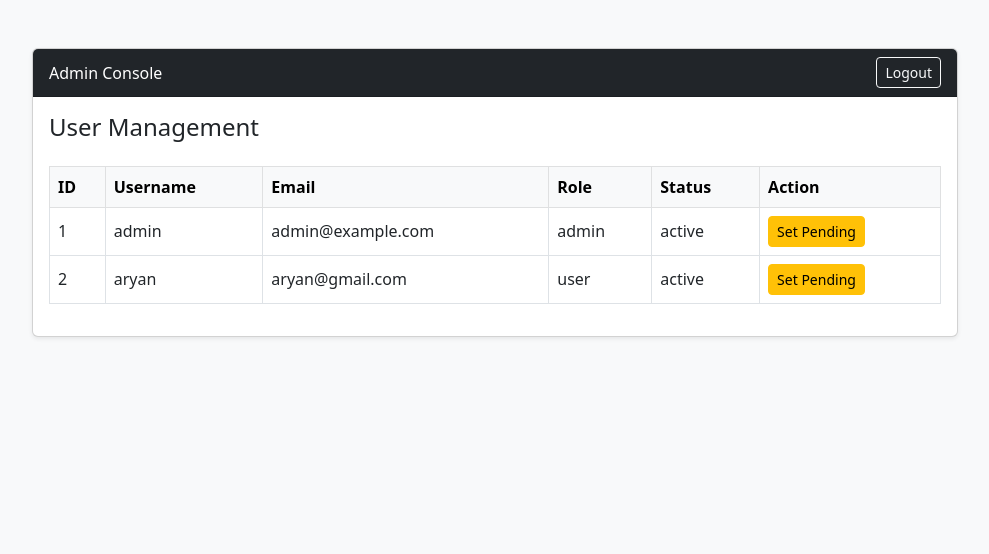
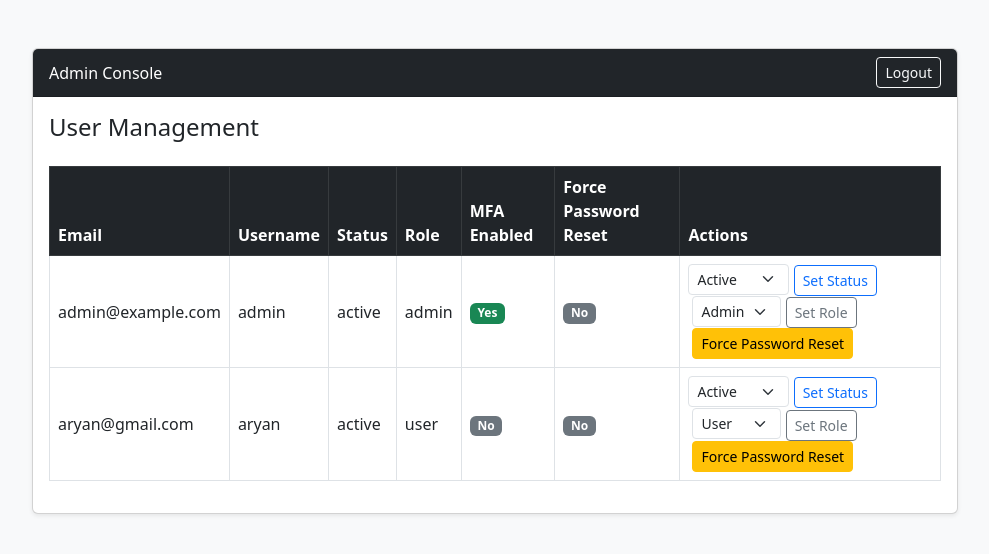
Before and after one commit to ARYDESTROYER/IP_Checker, a Flask app: page /admin in a window 1280 px wide. Shown: the part 60-614 px from the top of the page, without its empty margins (145-1134 px from the left). Run offline with Flask 3, Linux system fonts and the light colour scheme; a user stored in the database is signed in.

Commit message:
Added option for admin to force reset passwords for all users.

```diff
--- a/app.py
+++ b/app.py
@@ -55,6 +55,15 @@ def admin_required(f):
     return decorated
 
 # --- Protect all sensitive routes ---
+@app.before_request
+def check_force_password_reset():
+    allowed_routes = ['logout', 'reset_password', 'static', 'login', 'register', 'mfa_verify']
+    if 'user_id' in session:
+        user = User.query.get(session['user_id'])
+        if user and getattr(user, 'force_password_reset', False):
+            if request.endpoint not in allowed_routes and not request.endpoint.startswith('static'):
+                return redirect(url_for('reset_password'))
+
 @app.route('/register', methods=['GET', 'POST'])
 def register():
     if request.method == 'POST':
@@ -136,16 +145,58 @@ def logout():
 def admin():
     users = User.query.all()
     if request.method == 'POST':
-        uid = int(request.form['user_id'])
-        action = request.form['action']
-        user = User.query.get(uid)
-        if user:
-            if action == 'approve':
-                user.status = 'active'
-            elif action == 'pending':
-                user.status = 'pending'
+        action = request.form.get('action')
+        user_id = request.form.get('user_id')
+        user = User.query.get(user_id)
+        if action == 'set_status':
+            new_status = request.form.get('new_status')
+            user.status = new_status
             db.session.commit()
+            flash(f"Status for {user.email} set to {new_status}.")
+        elif action == 'set_role':
+            new_role = request.form.get('new_role')
+            user.role = new_role
+            db.session.commit()
+            flash(f"Role for {user.email} set to {new_role}.")
+        elif action == 'force_reset':
+            user.force_password_reset = True
+            db.session.commit()
+            flash(f"Password reset required for {user.email}.")
+        return redirect(url_for('admin'))
     return render_template('admin.html', users=users)
+
+@app.route('/reset-password', methods=['GET', 'POST'])
+def reset_password():
+    if 'user_id' not in session:
+        return redirect(url_for('login'))
+    user = User.query.get(session['user_id'])
+    if request.method == 'POST':
+        new_password = request.form.get('new_password')
+        confirm_password = request.form.get('confirm_password')
+        if new_password and new_password == confirm_password:
+            user.set_password(new_password)
+            user.force_password_reset = False
+            db.session.commit()
+            flash('Password reset successfully!')
+            return redirect(url_for('index'))
+        else:
+            flash('Passwords do not match. Please try again.')
+    return render_template('reset_password.html')
+
+@app.route('/profile', methods=['GET', 'POST'])
+@login_required
+def profile():
+    user = User.query.get(session['user_id'])
+    if request.method == 'POST':
+        display_name = request.form.get('display_name')
+        phone = request.form.get('phone')
+        if display_name:
+            user.username = display_name
+        if phone:
+            user.phone = phone
+        db.session.commit()
+        flash('Profile updated successfully!')
+    return render_template('profile.html', user=user)
 
 @app.route('/', methods=['GET', 'POST'])
 @login_required
--- a/models.py
+++ b/models.py
@@ -13,6 +13,8 @@ class User(db.Model):
     whitelisted = db.Column(db.Boolean, default=False)
     mfa_secret = db.Column(db.String(32), nullable=True)
     mfa_enabled = db.Column(db.Boolean, default=False)
+    force_password_reset = db.Column(db.Boolean, default=False)
+    phone = db.Column(db.String(20), nullable=True)
 
     def set_password(self, password):
         self.password_hash = generate_password_hash(password)
--- a/templates/admin.html
+++ b/templates/admin.html
@@ -52,32 +52,49 @@
                 <div class="card-body">
                     <h4 class="mb-4">User Management</h4>
                     <table class="table table-bordered table-hover align-middle">
-                        <thead class="table-light">
+                        <thead class="table-dark">
                             <tr>
-                                <th>ID</th>
+                                <th>Email</th>
                                 <th>Username</th>
-                                <th>Email</th>
+                                <th>Status</th>
                                 <th>Role</th>
-                                <th>Status</th>
-                                <th>Action</th>
+                                <th>MFA Enabled</th>
+                                <th>Force Password Reset</th>
+                                <th>Actions</th>
                             </tr>
                         </thead>
                         <tbody>
                         {% for user in users %}
                             <tr>
-                                <td>{{ user.id }}</td>
+                                <td>{{ user.email }}</td>
                                 <td>{{ user.username }}</td>
-                                <td>{{ user.email }}</td>
+                                <td>{{ user.status }}</td>
                                 <td>{{ user.role }}</td>
-                                <td>{{ user.status }}</td>
+                                <td>{% if user.mfa_enabled %}<span class="badge bg-success">Yes</span>{% else %}<span class="badge bg-secondary">No</span>{% endif %}</td>
+                                <td>{% if user.force_password_reset %}<span class="badge bg-warning text-dark">Yes</span>{% else %}<span class="badge bg-secondary">No</span>{% endif %}</td>
                                 <td>
                                     <form method="post" class="d-inline">
                                         <input type="hidden" name="user_id" value="{{ user.id }}">
-                                        {% if user.status == 'pending' %}
-                                            <button name="action" value="approve" class="btn btn-success btn-sm">Approve</button>
-                                        {% elif user.status == 'active' %}
-                                            <button name="action" value="pending" class="btn btn-warning btn-sm">Set Pending</button>
-                                        {% endif %}
+                                        <input type="hidden" name="action" value="set_status">
+                                        <select name="new_status" class="form-select form-select-sm d-inline w-auto">
+                                            <option value="active" {% if user.status == 'active' %}selected{% endif %}>Active</option>
+                                            <option value="pending" {% if user.status == 'pending' %}selected{% endif %}>Pending</option>
+                                        </select>
+                                        <button type="submit" class="btn btn-sm btn-outline-primary">Set Status</button>
+                                    </form>
+                                    <form method="post" class="d-inline ms-1">
+                                        <input type="hidden" name="user_id" value="{{ user.id }}">
+                                        <input type="hidden" name="action" value="set_role">
+                                        <select name="new_role" class="form-select form-select-sm d-inline w-auto">
+                                            <option value="user" {% if user.role == 'user' %}selected{% endif %}>User</option>
+                                            <option value="admin" {% if user.role == 'admin' %}selected{% endif %}>Admin</option>
+                                        </select>
+                                        <button type="submit" class="btn btn-sm btn-outline-secondary">Set Role</button>
+                                    </form>
+                                    <form method="post" class="d-inline ms-1">
+                                        <input type="hidden" name="user_id" value="{{ user.id }}">
+                                        <input type="hidden" name="action" value="force_reset">
+                                        <button type="submit" class="btn btn-sm btn-warning">Force Password Reset</button>
                                     </form>
                                 </td>
                             </tr>
```
Also changed, not shown: migrate_force_password_reset.py (added, +15 -0 lines), migrate_phone_column.py (added, +15 -0 lines), templates/profile.html (added, +62 -0 lines), templates/reset_password.html (added, +37 -0 lines), app.db (added), instance/users.db.
